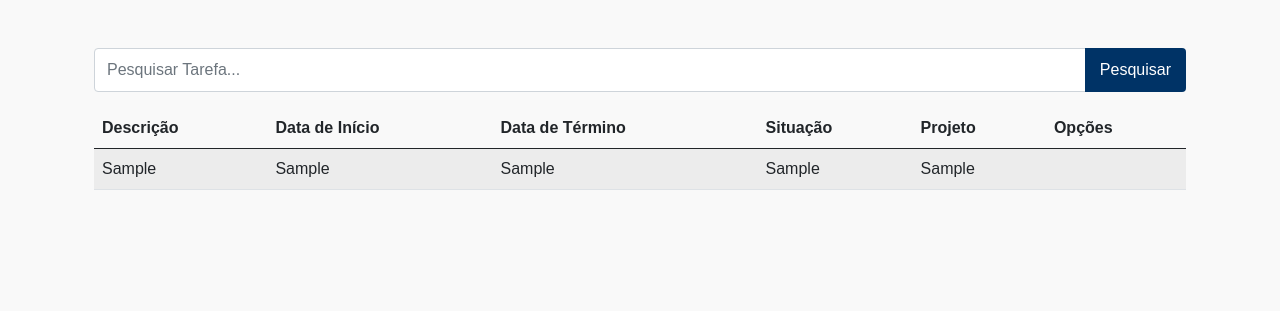
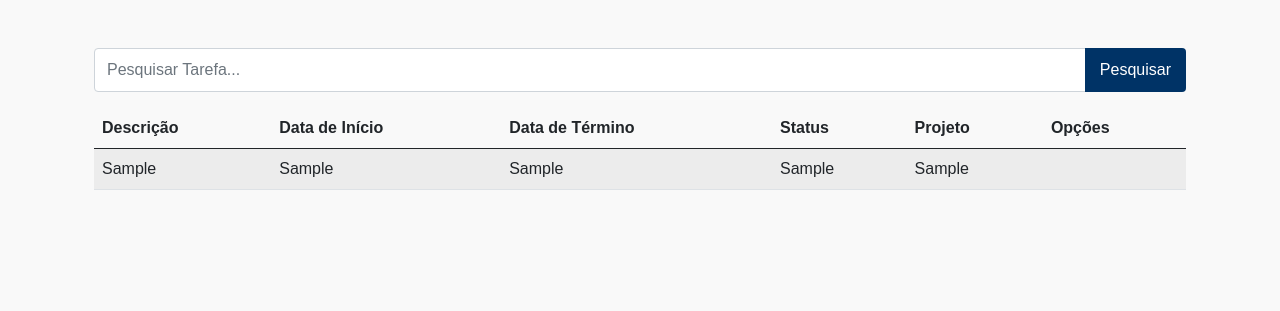
Before and after one commit to K7lu/grupo9-CDI-20242-tg2, a Django app: template sger/templates/tasks/tasks_list.html in a window 1280 px wide. Shown: the part 60-371 px from the top of the page. Run offline with Django 3.2, Linux system fonts and the light colour scheme; the template is opened without the code that fills it: most values are stand-ins (such as "Sample title", 1, 10 or a date in 2020).

```diff
--- a/sger/tasks/views.py
+++ b/sger/tasks/views.py
@@ -23,9 +23,9 @@ def tasks_register(request):
         task_status = request.POST.get('entry_task_status')
         project_name = request.POST.get('entry_task_project')
 
-        # Insere o novo projeto na tabela
+        # Insere a nova tarefa na tabela
         sql_insert = """
-        INSERT INTO Projeto (Descricao, Data_Inicio, Data_Termino, Status, Projeto_ID)
+        INSERT INTO Tarefa (Descricao, Data_Inicio, Data_Termino, Status, Projeto_ID)
         VALUES (%s, %s, %s, %s, %s)
         """
         executar_consulta(sql_insert, [task_description, task_start_date, task_end_date, task_status, project_name])
@@ -66,7 +66,7 @@ def tasks_list(request):
     LEFT JOIN
         Projeto ON Tarefa.Projeto_ID = Projeto.ID
     ORDER BY
-        Tarefa.Nome
+        Projeto.Nome
     """
     tasks = executar_consulta(sql_select)
 
--- a/sger/templates/tasks/tasks_list.html
+++ b/sger/templates/tasks/tasks_list.html
@@ -23,7 +23,7 @@
                 <th>Descrição</th>
                 <th>Data de Início</th>
                 <th>Data de Término</th>
-                <th>Situação</th>
+                <th>Status</th>
                 <th>Projeto</th>
                 <th>Opções</th>
             </tr>
@@ -81,7 +81,7 @@
                             required>
                     </div>
                     <div class="mb-3">
-                        <label for="nome" class="form-label">Situação</label>
+                        <label for="nome" class="form-label">Status</label>
                         <input type="text" class="form-control" id="status" name="status" value="{{ task.4 }}" required
                             maxlength="100">
                     </div>
```
